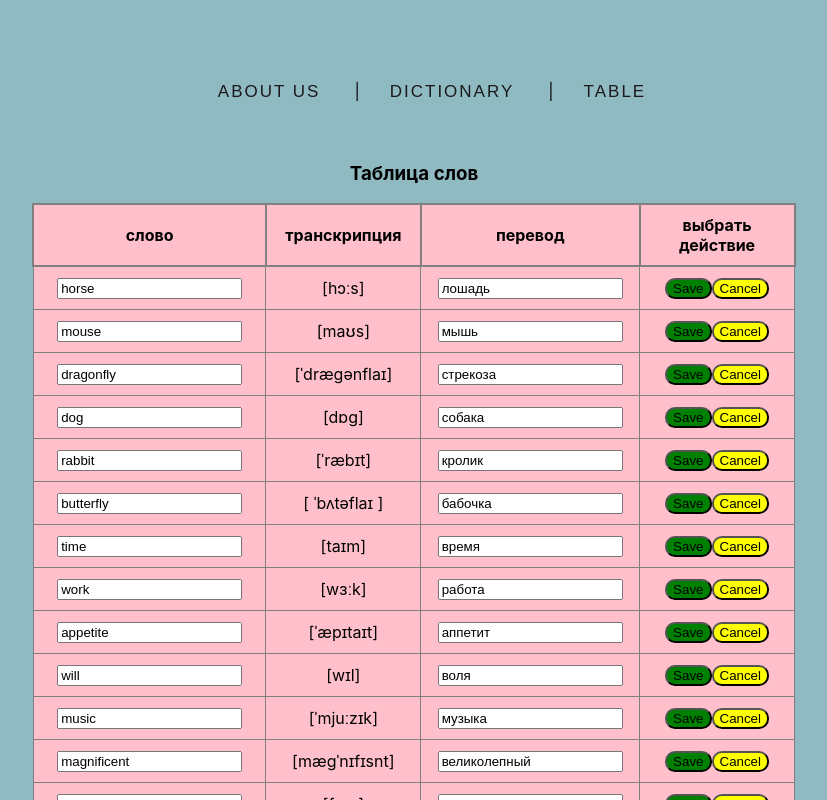
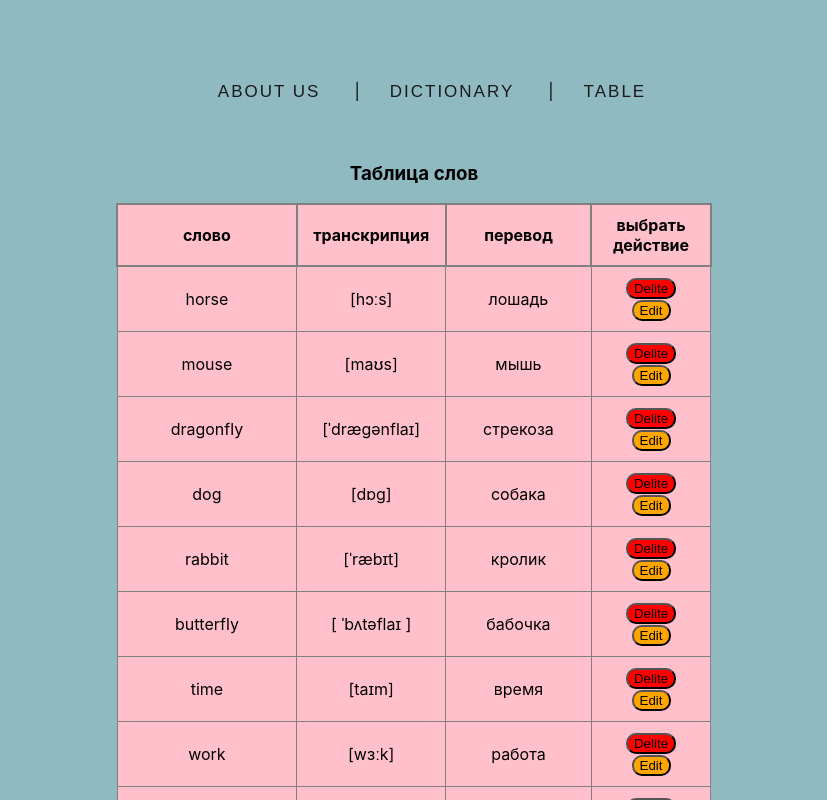
Before and after one commit to galya-cmd/-cards, a React (Create React App) app in the folder dictionary/: page /wordlist in a window 1280 px wide. Shown: the top 800 px of the page, without its empty margins (226-1053 px from the left). Built offline with nearby package versions, Linux system fonts and the light colour scheme.

Commit message:
попытка написать условие

```diff
--- a/dictionary/src/components/cardlist.jsx
+++ b/dictionary/src/components/cardlist.jsx
@@ -29,19 +29,26 @@ function onPrev (){
 
 if (currentIndex === data.length){
     return "Вы прошли до конца!"
+
 }else
+
     return(
         <>
+         {currentIndex === 0 ? null : <button className='button-prev' onClick={onPrev}>{"<-"}</button>}
+
+
       <div className="card-list">
-        {currentIndex === 0 ? null : <button className='button-prev' onClick={onPrev}>{"<-"}</button>}
         <Card isbuttonTranslation={isbuttonTranslation} {...data[currentIndex]} />
         Открыто  {selected.length}  из {data.length}
-        <button className='button-next' onClick={onNext}>{'->'}</button>
+    </div>
 
 
-      </div>
+    <button className='button-next' onClick={onNext}>{'->'}</button>
+
+    <div>
       Всего просмотрено
       {currentIndex + 1} \ {data.length}
+      </div>
         </>
     )
 }
--- a/dictionary/src/components/wordList.css
+++ b/dictionary/src/components/wordList.css
@@ -52,3 +52,11 @@ font-family: Impact, Haettenschweiler, 'Arial Narrow Bold', sans-serif;
 .name{
     font-family: Impact, Haettenschweiler, 'Arial Narrow Bold', sans-serif;
 }
+input:focus{
+    border-color: red;
+    border: 3px solid green;
+}
+input:active {
+    border-color: red;
+    border: 3px solid green;
+}
--- a/dictionary/src/components/wordlist.jsx
+++ b/dictionary/src/components/wordlist.jsx
@@ -1,9 +1,9 @@
-import React, { useState } from 'react';
+import React, { useState, useRef } from 'react';
 import data from './data';
 import './wordList.css';
 
 function WordList() {
-
+    let inputRef = useRef(null);
     const wordList = data.map((item) => {
         return (
             <Word key={item.id}{...item} />
@@ -32,8 +32,10 @@ function WordList() {
 }
 function Word({ name, transcription, translation, id }) {
 
-    const [isEditMode, changeEditMode] = useState(true);
+    const [isEditMode, changeEditMode] = useState(false);
     const [input, setInput] = useState({name, translation});
+    let inputRef = useRef(null);
+
 
     function onClick() {
         changeEditMode(true)
@@ -44,12 +46,21 @@ function Word({ name, transcription, translation, id }) {
     // }
 
     function onNamechenge (event) {
-        setInput({
-            name : event.target.value ,
-            translation: input.translation,
-        })
 
-    }
+        if(inputRef.current.value == '' ){
+
+                inputRef.current.focus();
+
+        }
+
+            setInput({
+                name : event.target.value ,
+                translation: input.translation,
+            })
+        }
+
+
+
     function onTranslationchenge(event)
     {
         setInput({
@@ -73,7 +84,7 @@ function Word({ name, transcription, translation, id }) {
         <>
             <tr>
                 <td>
-                    {isEditMode ? <input onChange={onNamechenge} defaultValue={input.name} /> : name}
+                    {isEditMode ? <input onChange={onNamechenge} defaultValue={input.name} ref={inputRef}/> : name}
                 </td>
                 <td>{transcription}</td>
                 <td>
```
Also changed, not shown: 1 other file (tests, documents, lock files or other folders).
